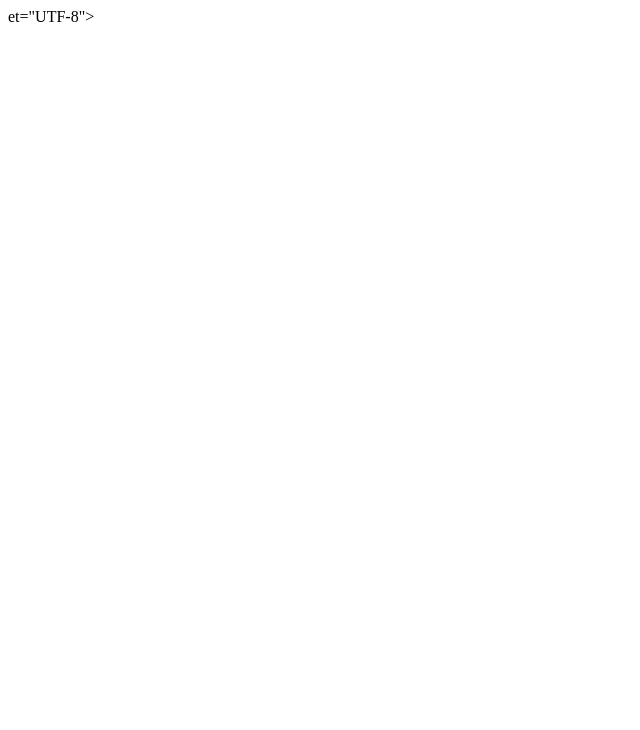
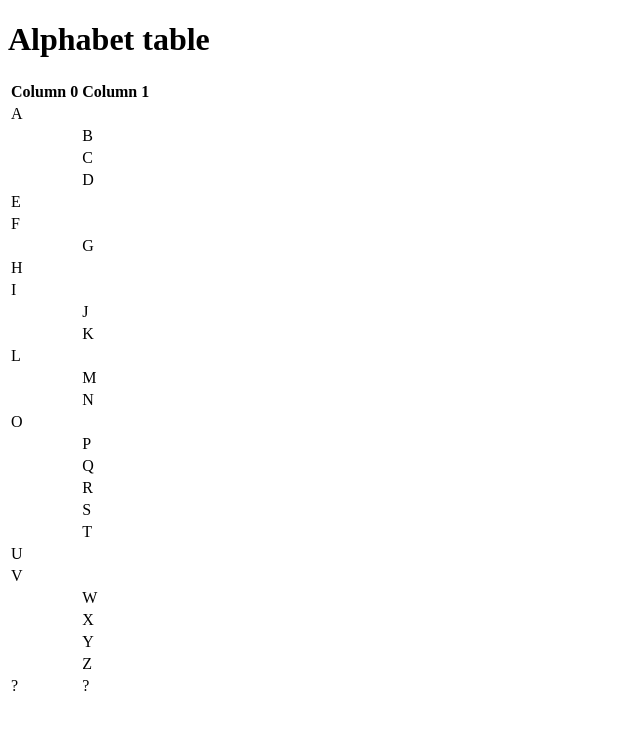
Before and after one commit to comp426-2022-fall/a01-rsericks, a plain HTML site: page public/index.html in a window 1280 px wide. Shown: the whole page, without its empty margins (0-640 px from the left). Drawn offline with Linux system fonts and the light colour scheme.

Commit message:
Finished Index

```diff
--- a/public/index.html
+++ b/public/index.html
@@ -1,23 +1,25 @@
 <!DOCTYPE html>
-<htmlen">
+<html lang="en">
 	<head>
-		     et="UTF-8">
+        	<meta charset="UTF-8">
         	<meta name="viewport" content="width=device-width, initial-scale=1.0">
-					        	<title>Alphatle>
+        	<title>Alphabet</title>
     	</head>
     	<body>
-											     v>
+        	<div>
             		<h1>Alphabet table</h1>
-															            		<tad>
+            		<table>
+				<thead>
   					<tr>
     						<th>Column 0</th><th>Column 1</th>
   					</tr>
 				</thead>
 				<tbody>
-																																												  					<ttd>A</td><td></td>
+  					<tr>
+    						<td>A</td><td></td>
   					</tr>
   					<tr>
-																																																											    						<td></td></td>
+    						<td></td><td>B</td>
   					</tr>
   					<tr>
     						<td></td><td>C</td>
@@ -29,13 +31,73 @@
     						<td>E</td><td></td>
   					</tr>
   					<tr>
-																																																																																																																														    						<td>F</td>/td>
+    						<td>F</td><td></td>
   					</tr>
   					<tr>
-																																																																																																																																															    						<td></tG</td>
-
+    						<td></td><td>G</td>
+  					</tr>
   					<tr>
-																																																																																																																																																											    						<td>?</td><td>?</td></tr>
+							<td>H</td><td></td>
+					</tr>
+					<tr>
+							<td>I</td><td></td>
+					</tr>
+					<tr>
+							<td></td><td>J</td>
+					</tr>
+					<tr>
+							<td></td><td>K</td>
+					</tr>
+					<tr>
+							<td>L</td><td></td>
+					</tr>
+					<tr>
+							<td></td><td>M</td>
+					</tr>
+					<tr>
+							<td></td><td>N</td>
+					</tr>
+					<tr>
+							<td>O</td><td></td>
+					</tr>
+					<tr>
+							<td></td><td>P</td>
+					</tr>
+					<tr>
+							<td></td><td>Q</td>
+					</tr>
+					<tr>
+							<td></td><td>R</td>
+					</tr>
+					<tr>
+							<td></td><td>S</td>
+					</tr>
+					<tr>
+							<td></td><td>T</td>
+					</tr>
+					<tr>
+							<td>U</td><td></td>
+					</tr>
+					<tr>
+							<td>V</td><td></td>
+					</tr>
+					<tr>
+							<td></td><td>W</td>
+					</tr>
+					<tr>
+							<td></td><td>X</td>
+					</tr>
+					<tr>
+							<td></td><td>Y</td>
+					</tr>
+					<tr>
+							<td></td><td>Z</td>
+					</tr>
+					<tr>
+    						<td>?</td><td>?</td>
+  					</tr>
 				</tbody>
-																																																																																																																																																																	</tab     	</div>
-																																																																																																																																																																	    	</b/html>
+			</table>
+        	</div>
+    	</body>
+</html>
```
Lines whose indentation alone changed are shown as unchanged.
